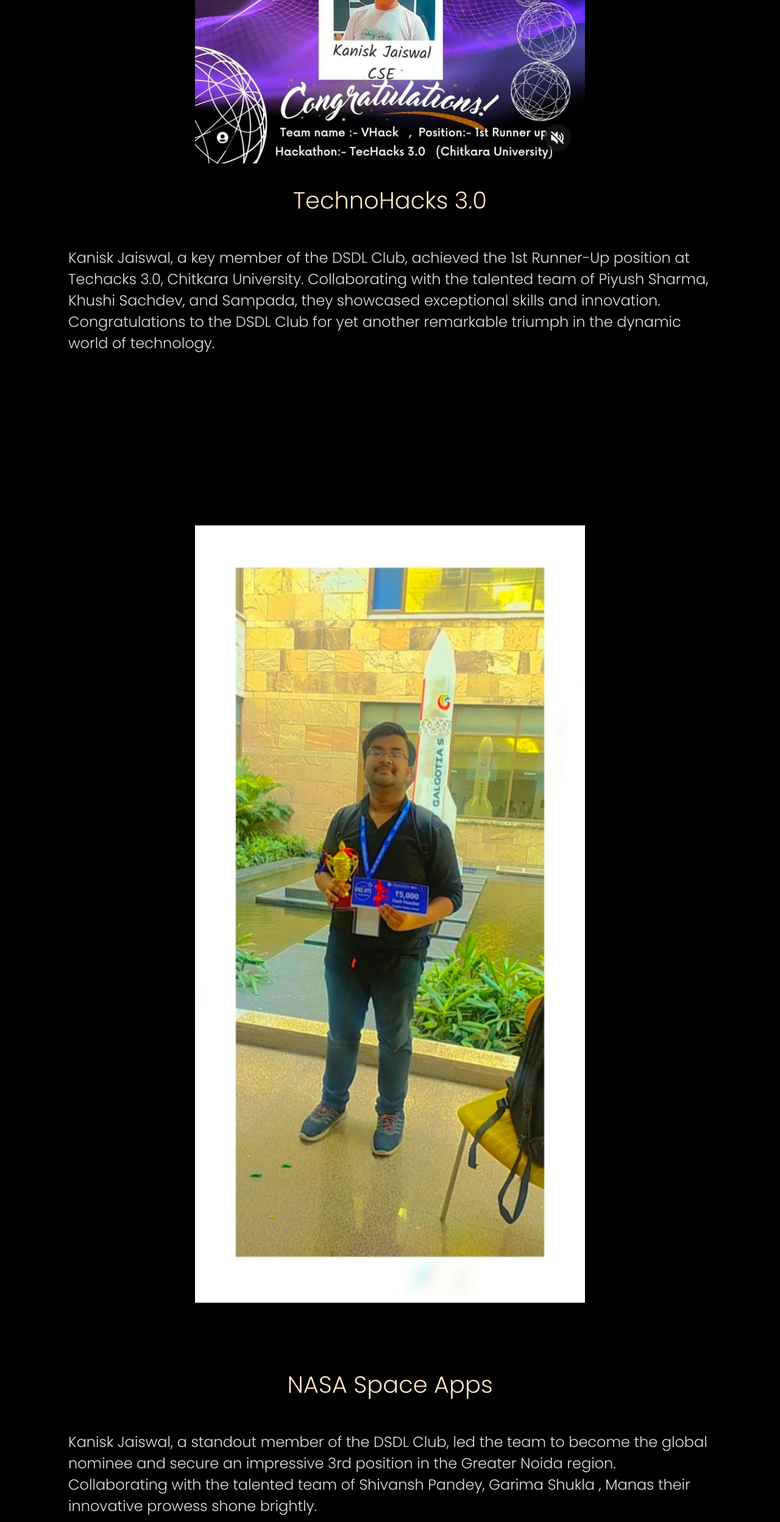
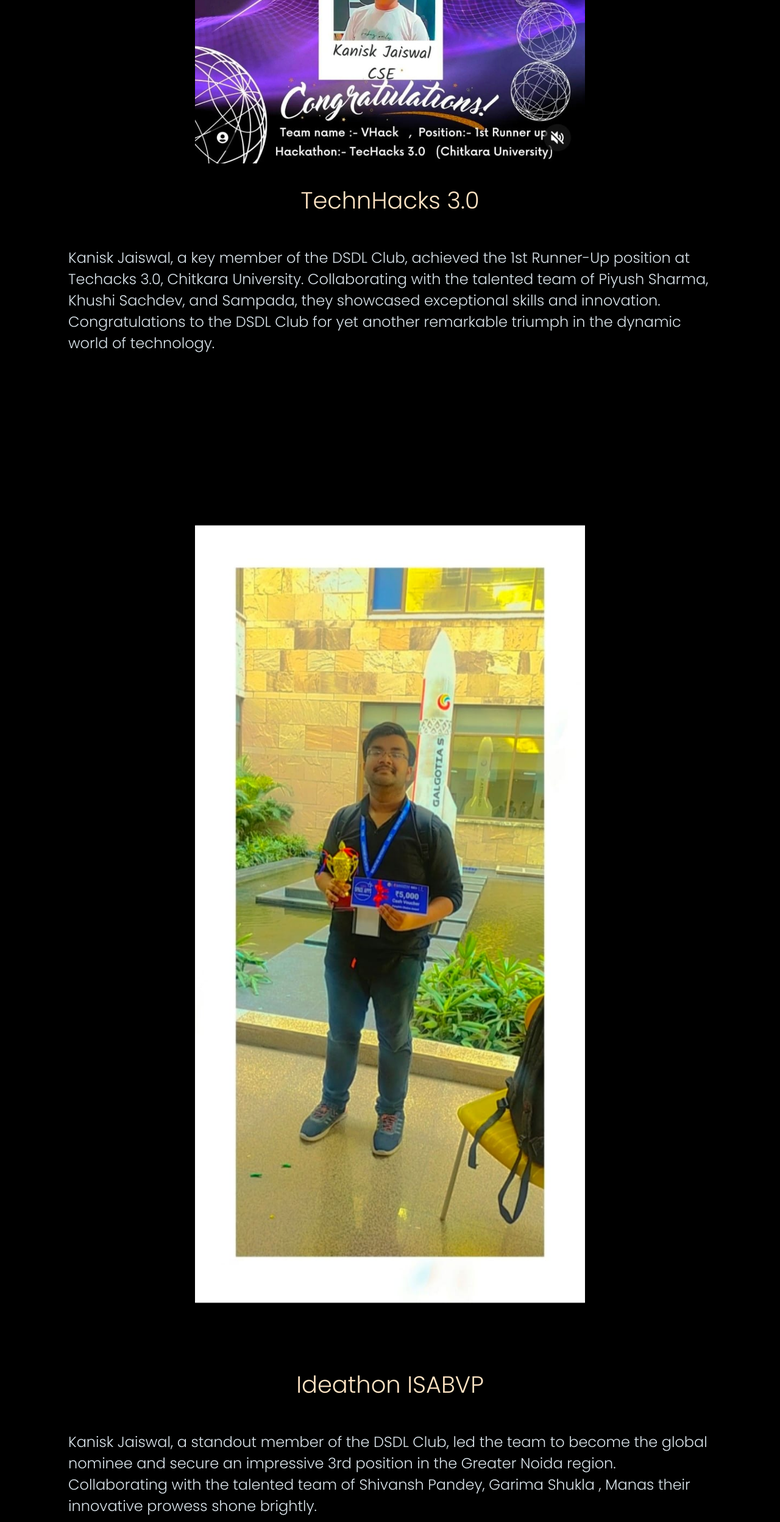
Before and after one commit to sion-chowdhary/DSDL-Website, a React (Create React App) app: page /achievements in a window 1280 px wide. Shown: the part 1596-4092 px from the top of the page at 61% size. Built offline with nearby package versions, Linux system fonts and the light colour scheme; a web font is replaced by a local one.

Commit message:
website done

```diff
--- a/src/components/Achievements.js
+++ b/src/components/Achievements.js
@@ -32,7 +32,7 @@ const Achievements = () => {
         </div>
         <div className="blog-content">
           <div id="blog-main-heading">
-            <div>TechnoHacks 3.0</div>
+            <div>TechnHacks 3.0</div>
           </div>
           <div className="blog-2">
           <spam>Kanisk Jaiswal</spam>, a key member of the DSDL Club, achieved the 1st Runner-Up position at Techacks 3.0, Chitkara University. Collaborating with the talented team of Piyush Sharma, Khushi Sachdev, and Sampada, they showcased exceptional skills and innovation. Congratulations to the DSDL Club for yet another remarkable triumph in the dynamic world of technology.
@@ -45,7 +45,7 @@ const Achievements = () => {
         </div>
         <div className="blog-content">
           <div id="blog-main-heading">
-            <div>NASA Space Apps</div>
+            <div>Ideathon ISABVP</div>
           </div>
           <div className="blog-2">
           <spam>Kanisk Jaiswal</spam>, a standout member of the DSDL Club, led the team to become the global nominee and secure an impressive 3rd position in the Greater Noida region. Collaborating with the talented team of Shivansh Pandey, Garima Shukla , Manas  their innovative prowess shone brightly.
```
